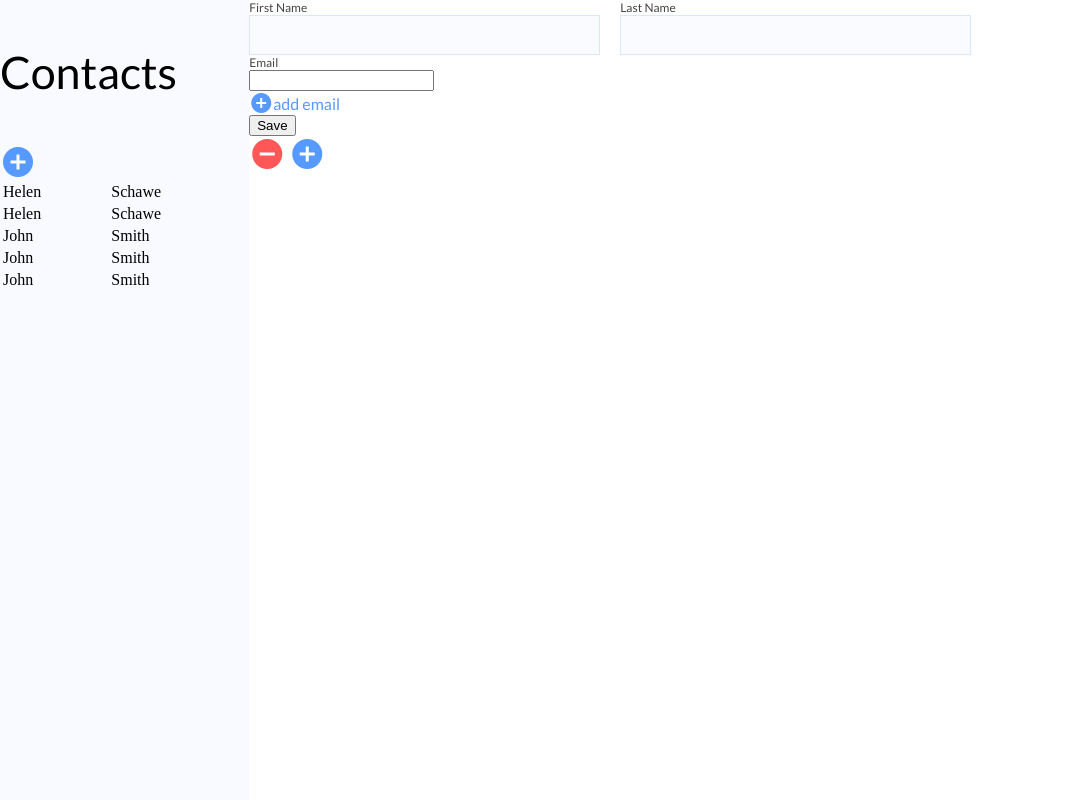
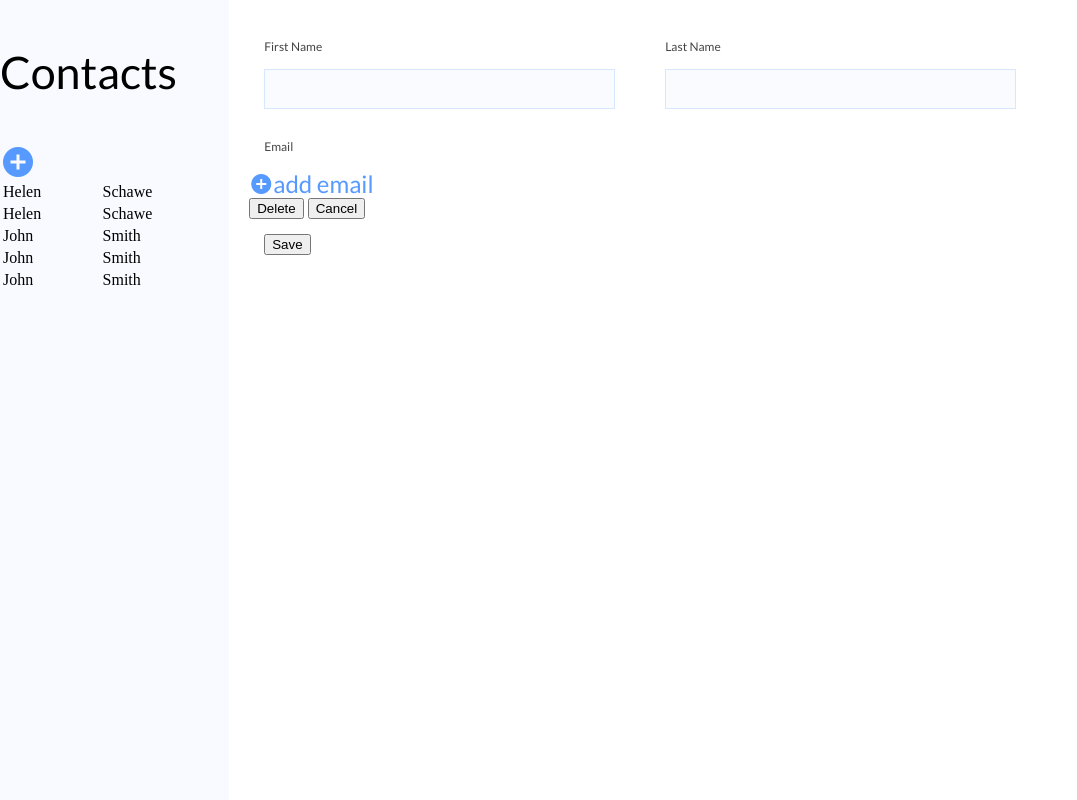
Before and after one commit to hschawe/contacts, a Flask app: page / in a window 1280 px wide. Shown: the whole page, without its empty margins (0-1077 px from the left). Run offline with Flask 3, Linux system fonts and the light colour scheme; data comes from the database, SQL or seed files in the repository.

Commit message:
Individual email add/delete buttons

```diff
--- a/flaskapp/app.py
+++ b/flaskapp/app.py
@@ -112,7 +112,6 @@
 
 @app.route('/')
 def index():
-
     return render_template('index.html')
 
 
--- a/flaskapp/static/javascript/crud.js
+++ b/flaskapp/static/javascript/crud.js
@@ -1,3 +1,30 @@
+let num_emails = 0;
+
+function resetForm() {
+    document.getElementById("main-form").innerHTML = `
+        <input style="display:none;" id="person_id" type="text" value=""/>
+
+        <div id="name-input-container">
+            <div style="float:left;margin-right:20px;">
+                <label class="name-input-label" for="first_name">First Name</label>
+                <input class="name-form-text-input" id="first_name" type="text" />
+            </div>
+
+            <div style="float:left;margin-right:20px;">
+                <label class="name-input-label" for="last_name">Last Name</label>
+                <input class="name-form-text-input" id="last_name" type="text" />
+            </div>
+        </div>
+        <div id="email-list-main-container">
+            <label class="name-input-label">Email</label>
+            <div id="email-list"></div>
+            <div id="email-list-add-button-container">
+                <span class="material-symbols-outlined md-24 my-blue">add_circle</span>
+                <span id="add-email-text" class="my-blue">add email</span>
+            </div>
+        </div>`
+}
+
 async function loadItems() {
     let response = await fetch('/people');
     let items = await response.json();
@@ -23,8 +50,6 @@
             response = await fetch(`/emails/${personId}`)
                 .then(response => response.json())
                 .then(data => {
-                    console.log(data)
-
                     // Successful request: Update the righthand-side form elements
                     let firstNameFormInp = document.getElementById("first_name");
                     firstNameFormInp.value = first;
@@ -32,14 +57,28 @@
                     lastNameFormInp.value = last;
 
                     let emailDetailDiv = document.getElementById("email-list");
-                    data.forEach(dbItem => {
-                        emailDetailDiv.innerHTML = `<p>Email: ${dbItem.email}</p>`;
-                    });
+                    for (let i=0; i<data.length; i++) {
+                        emailDetailDiv.innerHTML = `<input type="text" class="emailTextInput" name="inputs[]" value="${data[i].email}" readonly>`;
+                    }
                 })
                 .catch(error => console.error("Error fetching person details:", error));
         });
     });
 }
 
+async function addEmail() {
+    // Add an editable email to the form
+    let emailDetailDiv = document.getElementById("email-list");
+    let newInputContainer = document.createElement('div');
+    newInputContainer.setAttribute("class", "email-form-input-container")
+    newInputContainer.innerHTML = `<input type="text" class="email-text-input" name="inputs[]" placeholder="type here..."><button type="button" class="email-text-input-delete-button" onclick="removeEmail(this)"><span class="material-symbols-outlined md-24 my-red">do_not_disturb_on</span></button>`;
+    emailDetailDiv.appendChild(newInputContainer);
+}
+
+async function removeEmail(e) {
+    // Remove email from the form
+    console.log(e)
+}
+
 // Alright now do stuff
 window.onload = loadItems;
--- a/flaskapp/static/styles/style.css
+++ b/flaskapp/static/styles/style.css
@@ -24,6 +24,7 @@
 #container {
     flex-grow: 4;
     background-color: #FFFFFF;
+    padding: 3vh 20px 3vh 20px;
 }
 
 .columnar-form {
@@ -40,14 +41,34 @@
     border-color:  #D7E7FF;
     font-size: 18pt;
     font-family: Lato;
-    font-color: #444444;
+    color: #444444;
 }
 
-#email-list-main-container {
+#email-list-main-container:hover .email-text-input-delete-button {
+    display: block;
+}
 
+.email-text-input {
+    font-size: 18pt;
+    font-family: Lato;
+    color: #444444;
+    font-weight: 300;
+    border: 0;
+}
+
+.email-text-input-delete-button {
+    display: none;
+    background: #FFFFFF;
+    border: 0;
 }
 
 #email-list-add-button-container {
     display: flex;
     align-items: center;
+    cursor: pointer;
 }
+
+.email-form-input-container {
+    display: flex;
+    flex-direction: row;
+}
--- a/flaskapp/static/styles/text-styles.css
+++ b/flaskapp/static/styles/text-styles.css
@@ -4,6 +4,7 @@
 
 input, label {
     display:block;
+    margin: 15px 15px 15px 15px;
 }
 
 .page-title {
@@ -21,8 +22,8 @@
     color: #444444;
 }
 
-.add-email-text {
-    font-size: 12pt;
+#add-email-text {
+    font-size: 18pt;
 }
 
 .my-blue { color: #579AFF; }
--- a/flaskapp/templates/index.html
+++ b/flaskapp/templates/index.html
@@ -21,7 +21,9 @@
 </div>
 
 <div id="container">
-    <form class="columnar-form">
+    <form id="main-form" class="columnar-form" action="post" href="">
+        <input style="display:none;" id="person_id" type="text" value=""/>
+
         <div id="name-input-container">
             <div style="float:left;margin-right:20px;">
                 <label class="name-input-label" for="first_name">First Name</label>
@@ -34,22 +36,19 @@
             </div>
         </div>
         <div id="email-list-main-container">
-            <div id="email-list">
-                <label class="name-input-label" for="email_i">Email</label>
-                <input type="text" name="inputs[]" value="">
-            </div>
-            <div id="email-list-add-button-container">
+            <label class="name-input-label">Email</label>
+            <div id="email-list"></div>
+            <div id="email-list-add-button-container" onclick="addEmail()">
                 <span class="material-symbols-outlined md-24 my-blue">add_circle</span>
                 <span id="add-email-text" class="my-blue">add email</span>
             </div>
         </div>
         <div id="form-submit">
+            <button onClick="">Delete</button>
+            <button onClick="">Cancel</button>
             <input type="submit" value="Save"/>
         </div>
     </form>
-
-    <span class="material-symbols-outlined md-36 my-red">do_not_disturb_on</span>
-    <span class="material-symbols-outlined md-36 my-blue">add_circle</span>
 </div>
 </body>
 </html>
```
